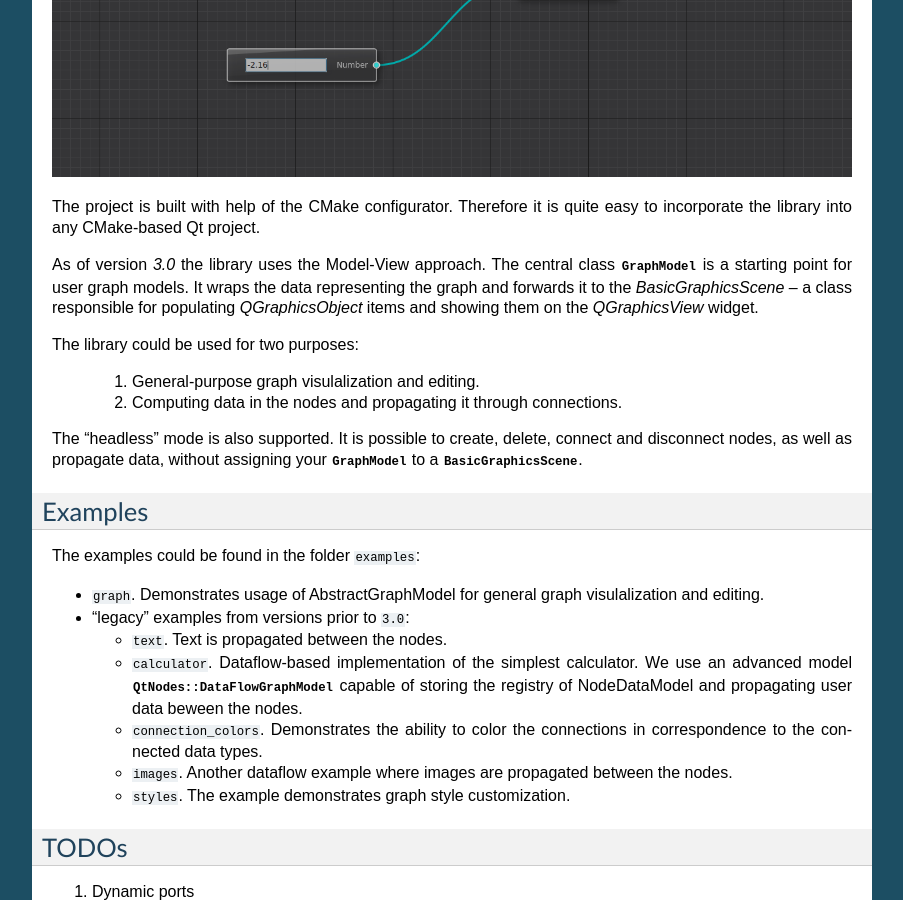
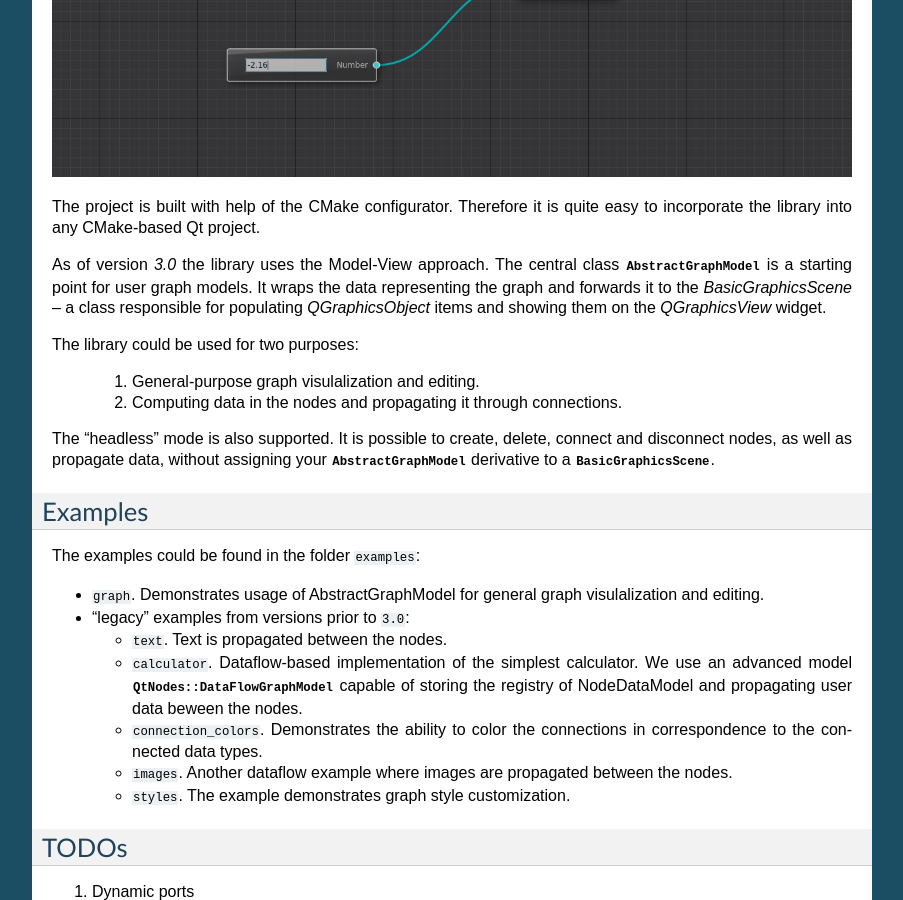
Before and after one commit to paceholder/nodeeditor, a Sphinx documentation site: the page built from docs/overview.rst, in a window 1280 px wide and 900 px high, scrolled down 507 px. Shown: the whole window, without its empty margins (198-1101 px from the left). Built offline with Sphinx 7.4.7, drawn with Linux system fonts in a browser that asks for light colours.

Commit message:
Correct Sphinx documentation

```diff
--- a/docs/overview.rst
+++ b/docs/overview.rst
@@ -15,7 +15,7 @@
 project.
 
 As of version `3.0` the library uses the Model-View approach. The
-central class :cpp:type:`GraphModel` is a starting point for user graph
+central class :cpp:type:`AbstractGraphModel` is a starting point for user graph
 models. It wraps the data representing the graph and forwards it
 to the `BasicGraphicsScene` -- a class responsible for populating
 `QGraphicsObject` items and showing them on the `QGraphicsView` widget.
@@ -27,7 +27,7 @@
 
 The "headless" mode is also supported. It is possible to create,
 delete, connect and disconnect nodes, as well as propagate data,
-without assigning your :cpp:type:`GraphModel` to a
+without assigning your :cpp:type:`AbstractGraphModel` derivative to a
 :cpp:type:`BasicGraphicsScene`.
 
 Examples
--- a/docs/todo.rst
+++ b/docs/todo.rst
@@ -5,9 +5,8 @@
 - Save/restore to Json. Maybe inherit the GraphModel from Serializable.
 - Check how styles work and what needs to be done. See old
   pull-requests.
-- Rename NodeDataModel to NodeDataModelDelegate.
+- Dynamic ports.
 - Python bindings.
 - QML front-end.
 - TESTS!
 - Website with documentation.
-- FIX BUILDS, use github CI.
```
